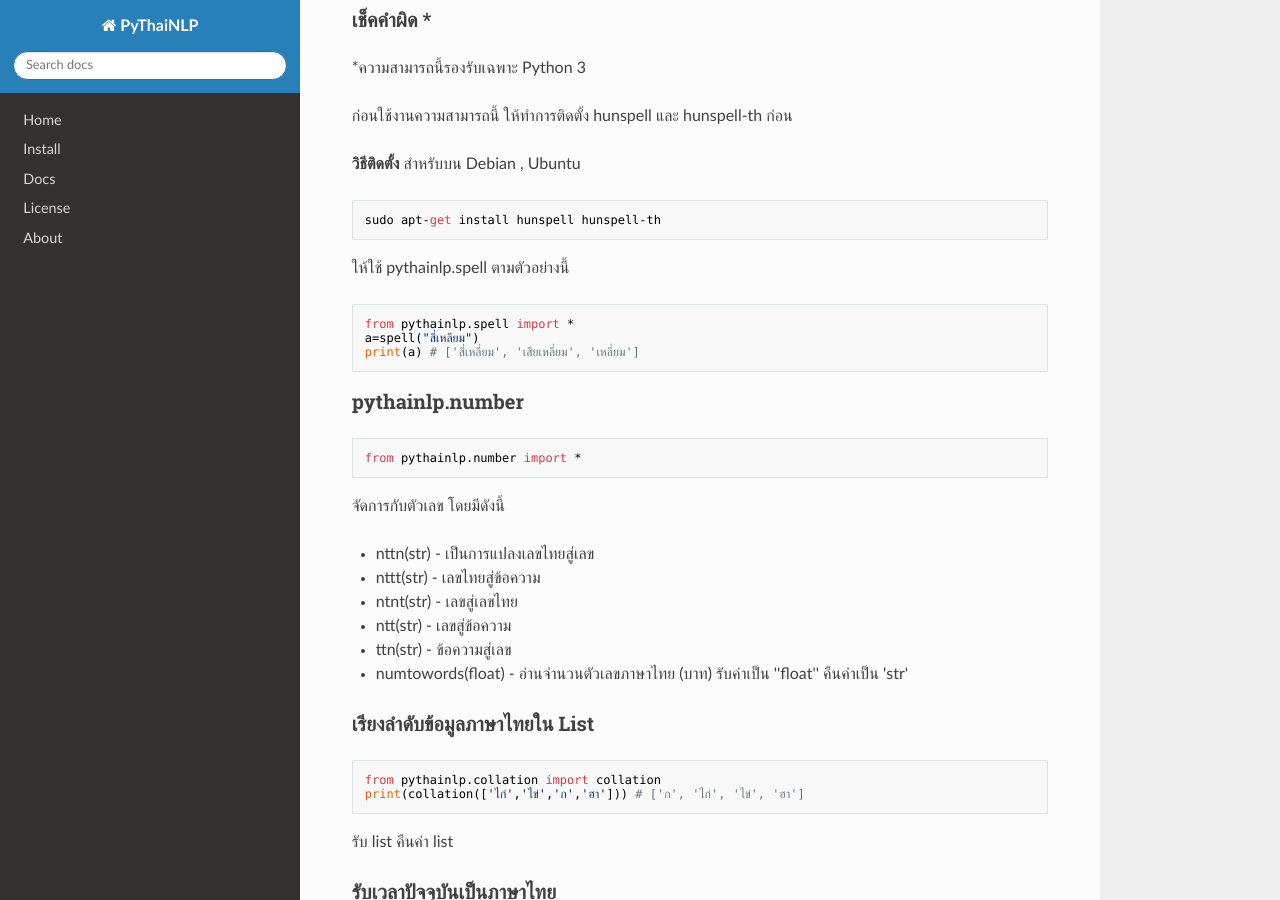
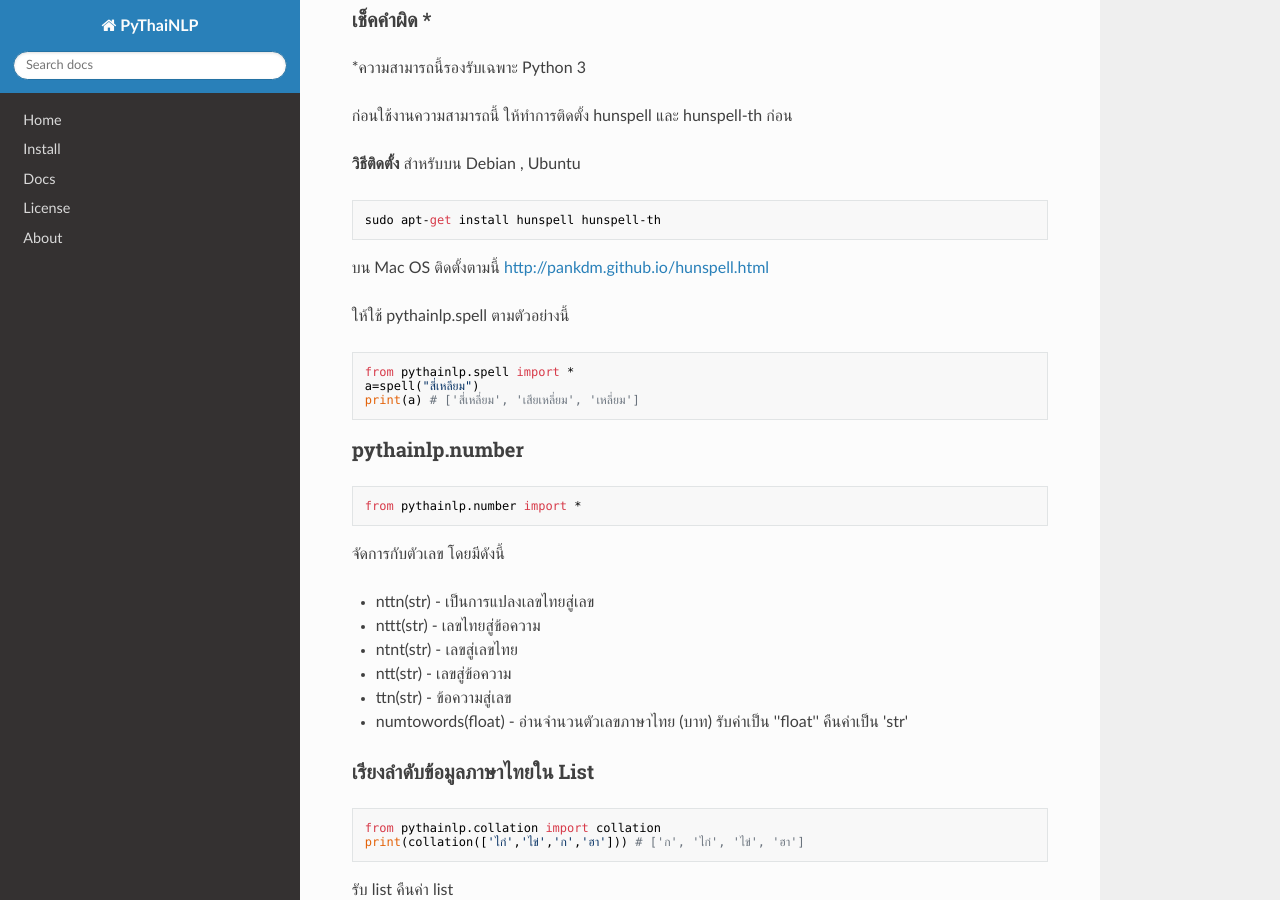
Before and after one commit to PyThaiNLP/pythainlp, an MkDocs documentation site: the page built from docs/pythainlp-1-3-thai.md, in a window 1280 px wide and 900 px high, scrolled down 2012 px. Built offline with MkDocs 1.6.1, drawn with Linux system fonts in a browser that asks for light colours; nearby versions of some CDN libraries; old or Windows-style settings are respelled for this version of MkDocs.

Commit message:
add howto install hunspell in mac os

````diff
--- a/docs/pythainlp-1-3-thai.md
+++ b/docs/pythainlp-1-3-thai.md
@@ -105,6 +105,8 @@ romanization("แมว") # 'mæw'
 sudo apt-get install hunspell hunspell-th
 ```
 
+บน Mac OS ติดตั้งตามนี้ [http://pankdm.github.io/hunspell.html](http://pankdm.github.io/hunspell.html)
+
 ให้ใช้ pythainlp.spell ตามตัวอย่างนี้
 
 ```python
````
